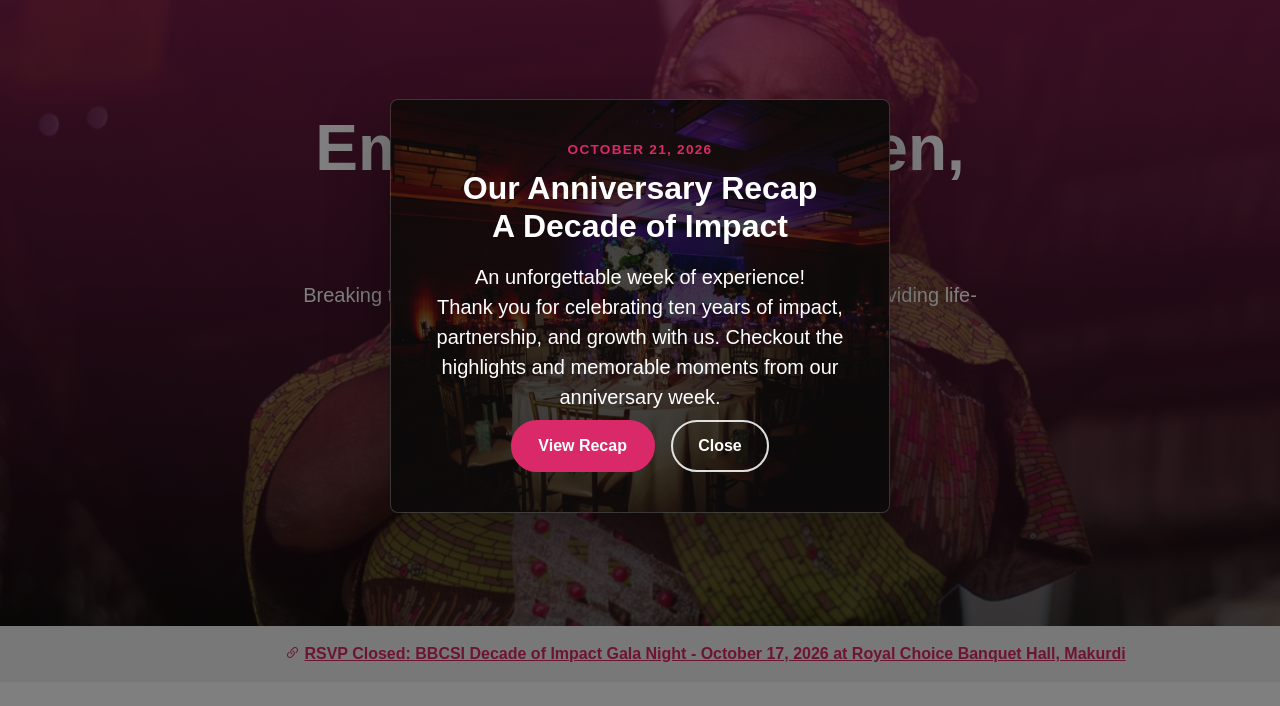
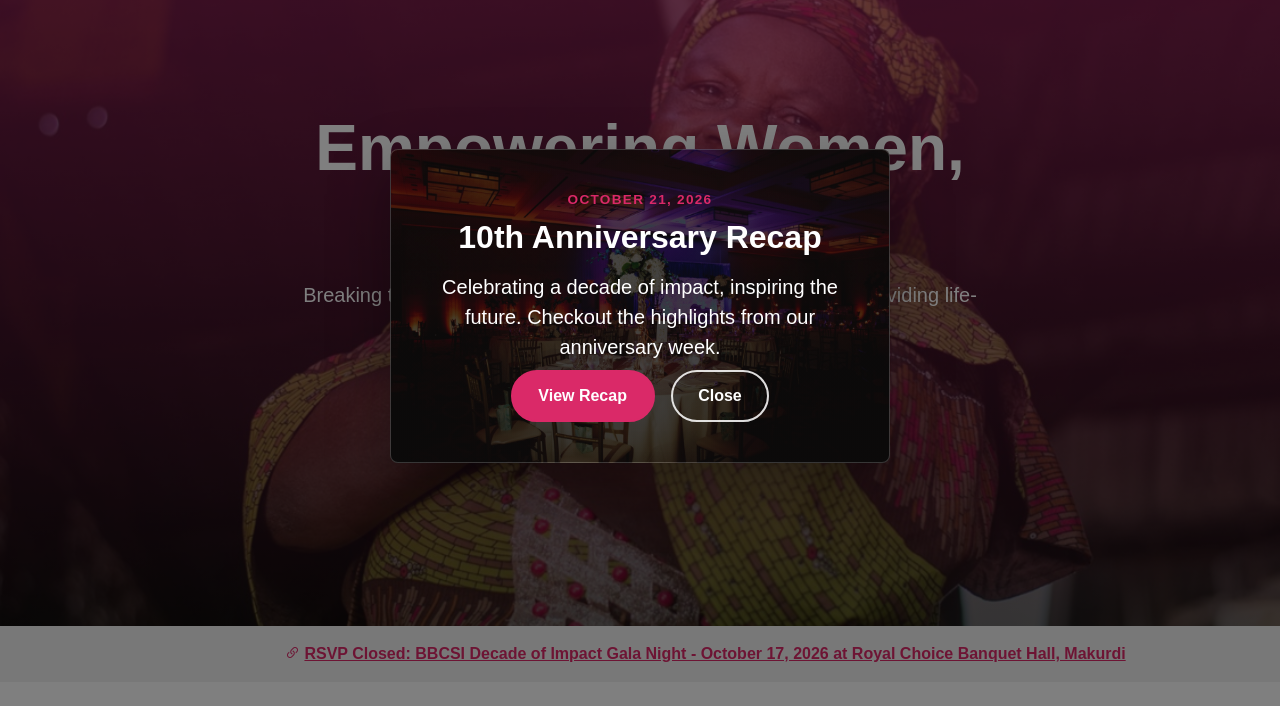
Before and after one commit to coresystechng/bbcsi, a plain HTML site: page index.html in a window 1280 px wide. Shown: the part 94-800 px from the top of the page. Drawn offline with nearby package versions, Linux system fonts and the light colour scheme; a web font is replaced by a local one.

Commit message:
Make recently updated popup contents concise.

```diff
--- a/index.html
+++ b/index.html
@@ -761,8 +761,8 @@
       <div class="modal-content">
         <div class="modal-body text-center">
           <p class="gala-popup-kicker mb-2">October 21, 2026</p>
-          <h2 class="heading fw-bold mb-3" id="galaEventModalLabel">Our Anniversary Recap <br>A Decade of Impact</h2>
-          <p class="lead mb-2" id="galaEventModalDescription">An unforgettable week of experience! <br> Thank you for celebrating ten years of impact, partnership, and growth with us. Checkout the highlights and memorable moments from our anniversary week.</p>
+          <h2 class="heading fw-bold mb-3" id="galaEventModalLabel">10th Anniversary Recap</h2>
+          <p class="lead mb-2" id="galaEventModalDescription">Celebrating a decade of impact, inspiring the future. Checkout the highlights from our anniversary week.</p>
           <div class="d-grid gap-3 d-sm-flex justify-content-sm-center">
             <a class="btn gala-btn-gold" href="gala-recap.html">View Recap</a>
             <button type="button" class="btn gala-btn-clear" data-bs-dismiss="modal">Close</button>
```
